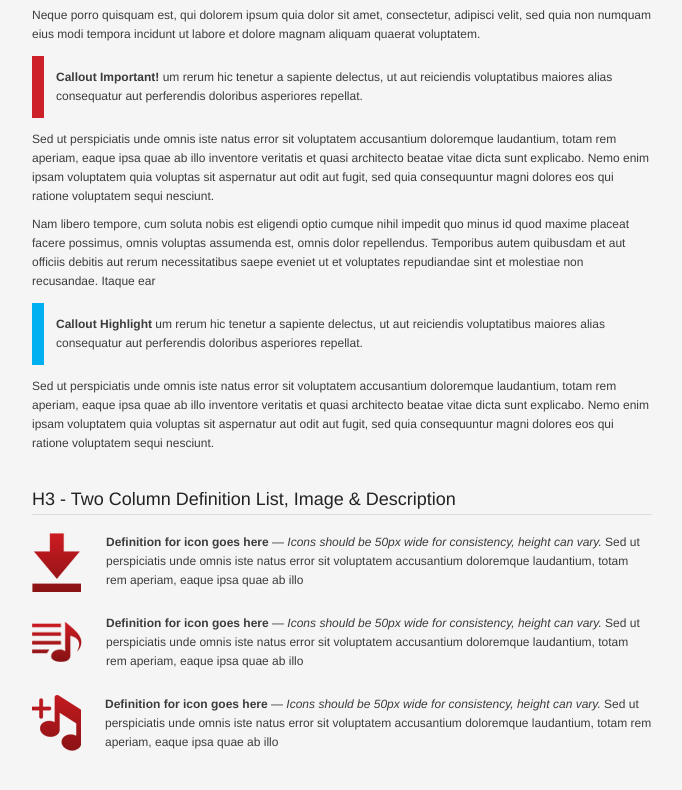
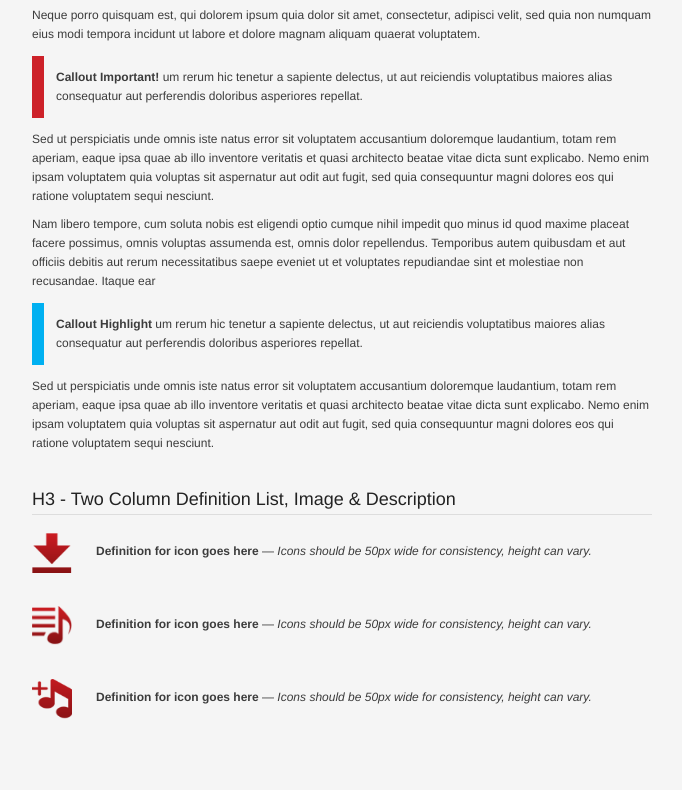
Before and after one commit to sarahgraves/Project-Woodblock, a plain HTML site: page index.html in a window 1280 px wide. Shown: the part 1572-2362 px from the top of the page, without its empty margins (388-1070 px from the left). Drawn offline with nearby package versions, Linux system fonts and the light colour scheme; a web font is replaced by a local one.

Commit message:
Icon definition listwith min-height 40px per item

```diff
--- a/index.html
+++ b/index.html
@@ -234,31 +234,25 @@
             <h3>H3 - Two Column Definition List, Image &amp; Description</h3>
 
             <dl>
-                <dt><img src="img/icons/BuySong.png" alt="Buy Song Icon"></dt>
+                <dt><img src="img/icons/BuySong.png" alt="Buy Song Icon" width="40" height="40"></dt>
                 <dd>
                     <b>Definition for icon goes here</b> &mdash; <em>Icons should be 50px wide for consistency, height can vary.</em>
-                    Sed ut perspiciatis unde omnis iste natus error sit voluptatem accusantium doloremque laudantium, totam rem aperiam, eaque ipsa quae ab illo
+
                 </dd>
-                <dt><img src="img/icons/Lyrics.png" alt="Buy Song Icon"></dt>
+                <dt><img src="img/icons/Lyrics.png" alt="Buy Song Icon" width="40" height="40"></dt>
                 <dd>
                     <b>Definition for icon goes here</b> &mdash; <em>Icons should be 50px wide for consistency, height can vary.</em>
-                    Sed ut perspiciatis unde omnis iste natus error sit voluptatem accusantium doloremque laudantium, totam rem aperiam, eaque ipsa quae ab illo
+
                 </dd>
-                <dt><img src="img/icons/Create.png" alt="Buy Song Icon"></dt>
+                <dt><img src="img/icons/Create.png" alt="Buy Song Icon" width="40" height="40"></dt>
                 <dd>
                     <b>Definition for icon goes here</b> &mdash; <em>Icons should be 50px wide for consistency, height can vary.</em>
-                    Sed ut perspiciatis unde omnis iste natus error sit voluptatem accusantium doloremque laudantium, totam rem aperiam, eaque ipsa quae ab illo
+
                 </dd>
-
             </dl>
-
         </section>
 
-
-
     </article>
-
-
 
 </div>
 
--- a/styles/less/main.less
+++ b/styles/less/main.less
@@ -303,7 +303,11 @@ header.mast {
         display:inline;
     }
 
-    dd { margin:0 0 2em 0; }
+    dd {
+        min-height:40px;
+        margin:0 0 2em 0;
+        padding-top:.75em;
+    }
 
 }
 
```
Also changed, not shown: styles/main.css.
